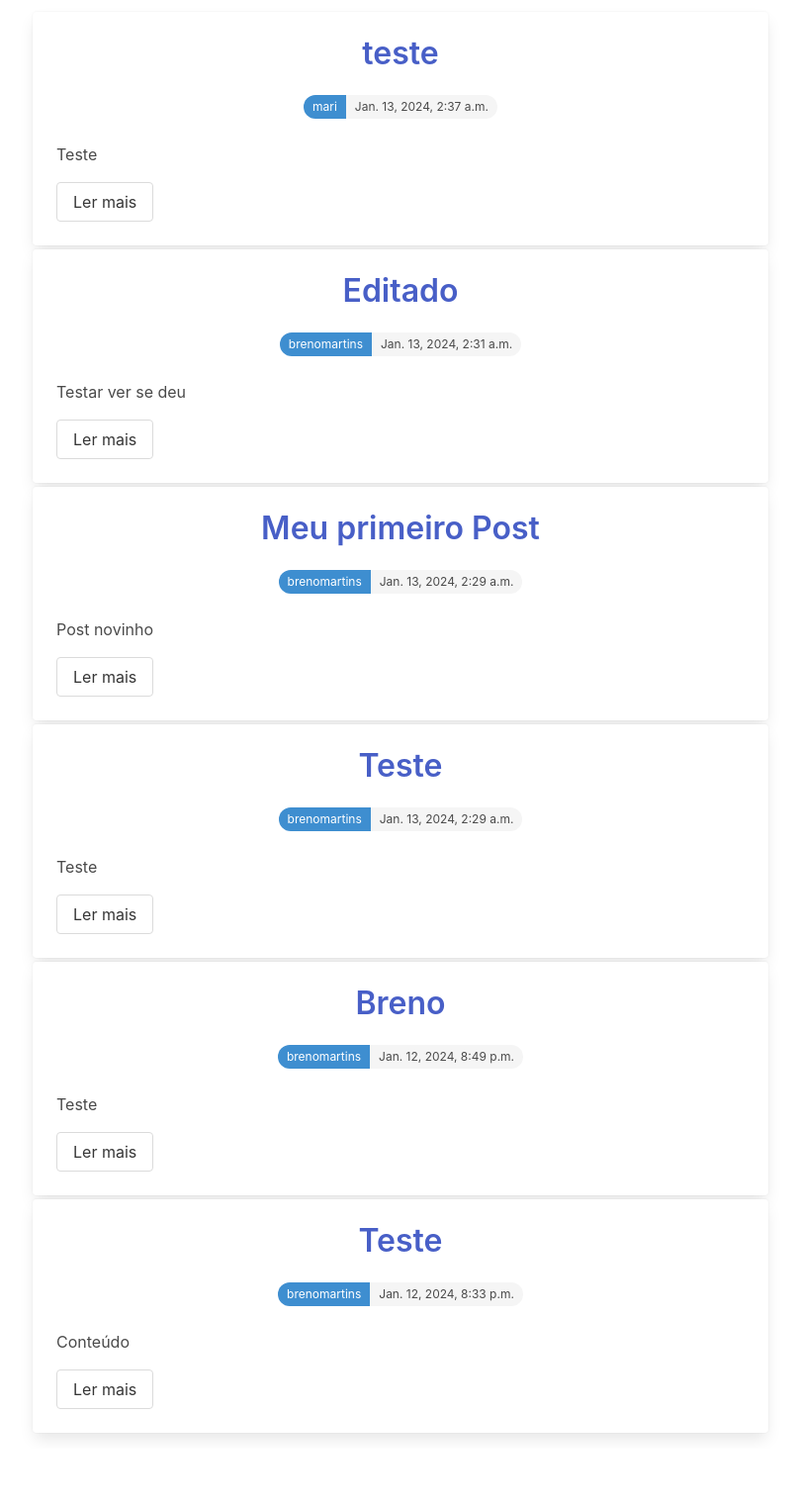
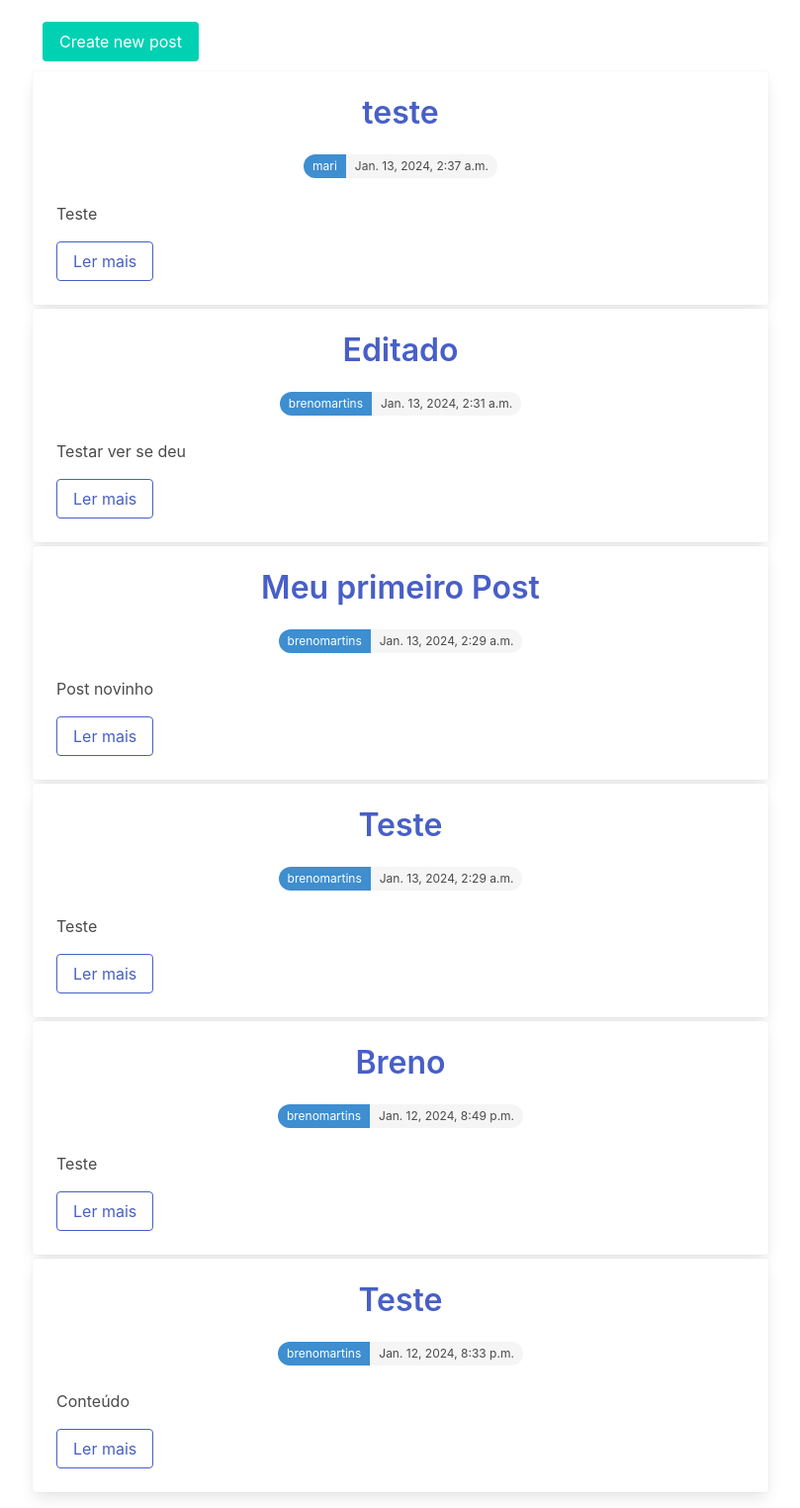
Before and after one commit to BFostek/django-teste, a Django app: page /posts/ in a window 1280 px wide. Shown: the part 56-1580 px from the top of the page at 99% size, without its empty margins (235-1044 px from the left). Before the commit the page ends 1510 px from the top, so only its background shows below. Run offline with Django 5.2, Linux system fonts and the light colour scheme; a user stored in the database is signed in; data comes from the database, SQL or seed files in the repository; both versions use the stored data as it was after the commit.

Commit message:
Extend blog functionality and add user registration

```diff
--- a/djangoTeste/urls.py
+++ b/djangoTeste/urls.py
@@ -24,6 +24,9 @@ urlpatterns = [
     path('admin/', admin.site.urls),
     path('comment/<int:comment_id>/delete/', views.delete_comment, name="delete_comment"),
     path('post/<int:post_id>/comment/', views.add_new_comment, name='post_comment'),
+    path('post/<int:pk>/edit/', views.post_edit, name='post_edit'),
+    path('post/new/', views.post_create, name='post_create'),
     path('posts/', views.list_posts, name='post_list'),
+    path('accounts/register/', views.register, name='register'),
     path('post/<int:pk>/', views.post_detail, name='post_detail'),
 ]
--- a/djangoTeste/views.py
+++ b/djangoTeste/views.py
@@ -1,10 +1,33 @@
+from django.contrib.auth import login
 from django.contrib.auth.decorators import login_required
+from django.contrib.auth.forms import UserCreationForm
+from django.core.cache import cache
 from django.shortcuts import render, get_object_or_404, redirect
+
+from .forms import PostForm
 from .models import Post, Comment
 
 
+@login_required
+def create_post(request):
+    if request.method == 'POST':
+        form = PostForm(request.POST)
+        if form.is_valid():
+            new_post = form.save(commit=False)
+            new_post.author = request.user
+            new_post.save()
+            return redirect('post_detail', pk=new_post.pk)
+    else:
+        form = PostForm(initial={field: '' for field in PostForm().fields})
+    return render(request, 'blog/post_form.html', {'form': form})
+
+
 def list_posts(request):
-    posts = Post.objects.order_by('-date_published')
+    posts = cache.get('post_list')
+    if not posts:
+        posts = Post.objects.select_related('author').order_by('-date_published')  # 'author' is a ForeignKey in Post
+        cache.set('post_list', posts)
+
     return render(request, 'blog/post_list.html', {'posts': posts})
 
 
@@ -13,43 +36,82 @@ def post_detail(request, pk):
     return render(request, 'blog/post_detail.html', {'post': post})
 
 
-POST_DETAIL_PAGE = 'post_detail'
-
-
 @login_required
 def add_new_comment(request, post_id):
-    print(post_id)
     post = get_object_or_404(Post, pk=post_id)
-    if not is_post_request(request):
+    if not is_http_post(request) or not is_comment_present(request):
         return redirect_to_post_detail(post_id)
-    comment = request.POST.get('comment')
-    if not comment:
-        return redirect_to_post_detail(post_id)
-    user = request.user
-    Comment.objects.create(post=post, content=comment, author=user)
-    return redirect_to_post_detail(post_id)
-
-
-def is_post_request(request):
-    return request.method == 'POST'
-
-
-def redirect_to_post_detail(post_id):
-    return redirect(POST_DETAIL_PAGE, pk=post_id)
+    Comment.objects.create(post=post, content=request.POST.get('comment'), author=request.user)
+    return redirect('post_detail', pk=post_id)
 
 
 @login_required
 def delete_comment(request, comment_id):
-    # Get comment
     comment = Comment.objects.get(pk=comment_id)
-    if not comment:
+    if not comment or not is_http_post(request):
         return redirect_to_post_detail(comment.post.id)
-    if not request.method == 'POST':
-        return redirect_to_post_detail(comment.post.id)
-    if comment.author != request.user:
+    if not is_comment_author(request, comment):
         return render(request, 'blog/post_detail.html', {
             'post': comment.post,
             'error': 'You are not authorized to delete this comment.'
         })
     comment.delete()
     return redirect_to_post_detail(comment.post.id)
+
+
+def is_http_post(request):
+    return request.method == 'POST'
+
+
+def is_comment_present(request):
+    return bool(request.POST.get('comment'))
+
+
+def is_comment_author(request, comment):
+    return comment.author == request.user
+
+
+def redirect_to_post_detail(post_id):
+    return redirect('post_detail', pk=post_id)
+
+
+@login_required
+def post_create(request):
+    if request.method == 'POST':
+        form = PostForm(request.POST)
+        if form.is_valid():
+            post = form.save(commit=False)
+            post.author = request.user
+            post.save()
+            return redirect_to_post_detail(post.pk)
+    form = PostForm(initial={field: '' for field in PostForm().fields})
+    return render(request, 'blog/post_form.html', {'form': form})
+
+
+@login_required
+def post_edit(request, pk):
+    post = get_object_or_404(Post, pk=pk)
+    if post.author != request.user:
+        return redirect('post_detail', pk=post.pk)
+    if request.method == "POST":
+        form = PostForm(request.POST, instance=post)
+        if form.is_valid():
+            post = form.save()
+            return redirect('post_detail', pk=post.pk)
+    else:
+        form = PostForm(instance=post)
+    return render(request, 'blog/post_form.html', {'form': form})
+
+
+def register(request):
+    if request.method == 'POST':
+        form = UserCreationForm(request.POST)
+        if form.is_valid():
+            user = form.save()
+            # Log the user in.
+            login(request, user)
+            return redirect('post_list')
+    else:
+        form = UserCreationForm()
+    context = {'form': form}
+    return render(request, 'registration/register.html', context)
--- a/templates/base.html
+++ b/templates/base.html
@@ -27,7 +27,7 @@
 
                             </form>
                         {% else %}
-                            <a class="button is-dark has-text-white">Create account</a>
+                            <a class="button is-dark has-text-white" href="{% url 'register' %}">Create account</a>
                             <a class="button is-link has-text-white" href="{% url 'login' %}">Login</a>
                         {% endif %}
                     </div>
--- a/templates/blog/post_detail.html
+++ b/templates/blog/post_detail.html
@@ -1,6 +1,7 @@
 {% extends "base.html" %}
 {% block content %}
     {% if post %}
+
         {% include "post.html" with post=post %}
 
         <div class="card mt-3">
@@ -10,6 +11,7 @@
                 {% include "login_prompt.html" %}
             {% endif %}
         </div>
+
 
         {% if post.comments.all %}
             <div class="card mt-3">
--- a/templates/blog/post_list.html
+++ b/templates/blog/post_list.html
@@ -1,25 +1,37 @@
 {% extends "base.html" %}
 
 {% block content %}
+    {% if user.is_authenticated %}
+        <div >
+            <a href="{% url 'post_create' %}" >
+                <button class="button is-primary has-text-white is-half" style="margin:10px;">Create new post</button>
+            </a>
+        </div>
 
+    {% endif %}
     {% if posts %}
         {% for post in posts %}
             <div class="card article mb-1">
                 <div class="card-content">
                     <div class="media">
                         <div class="media-content has-text-centered">
-                            <p class="title article-title"><a
-                                    href="{% url 'post_detail' post.pk %}">{{ post.title }}</a></p>
+                            <p class="title article-title">
+                                <a class="has-text-link" href="{% url 'post_detail' post.pk %}">{{ post.title }}</a>
+                            </p>
+
                             <div class="tags has-addons level-item">
                                 <span class="tag is-rounded is-info">{{ post.author }}</span>
                                 <span class="tag is-rounded">{{ post.date_published }}</span>
+
                             </div>
+
+
                         </div>
                     </div>
                     <div class="content article-body">
                         <p>{{ post.content }}</p>
                         <a href="{% url 'post_detail' post.pk %}">
-                            <button class="button">Ler mais</button>
+                            <button class="button is-link is-outlined">Ler mais</button>
                         </a>
                     </div>
                 </div>
```
Also changed, not shown: djangoTeste/forms.py (+9 -0 lines), templates/blog/post_form.html (added, +32 -0 lines), templates/post.html (+7 -0 lines), templates/registration/register.html (added, +47 -0 lines), db.sqlite3. Lines whose indentation alone changed are shown as unchanged.
